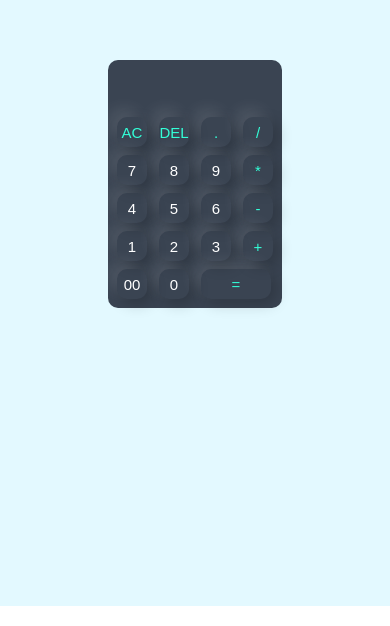
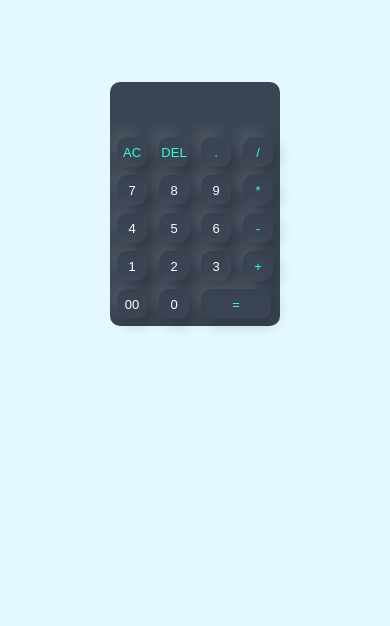
Before and after one commit to Tusharjoshi1703/calculator, a plain HTML site: page index.html in a window 390 px wide. Shown: the part 218-844 px from the top of the page. Drawn offline with Linux system fonts and the light colour scheme.

Commit message:
Add files via upload

```diff
--- a/style.css
+++ b/style.css
@@ -54,15 +54,18 @@ form input.operator{
     .container{
         width: 100%;
         max-height: 100vh;
-        margin-top: -20px;
+        display: flex;
+        justify-content: center;
+        align-items:center;
+
     }
     .calculator{
-        padding: 5px;
+        padding: 3px;
     }
     .calculator form input{
         width: 30px;
         height: 30px;
-        font-size: 15px;
+        font-size: 13px;
         margin: 4px;
         box-shadow: -8px -8px 15px rgba(255, 255,255,0.1), 5px 5px 15px rgba(0,0,0,0.2);
     }
```
